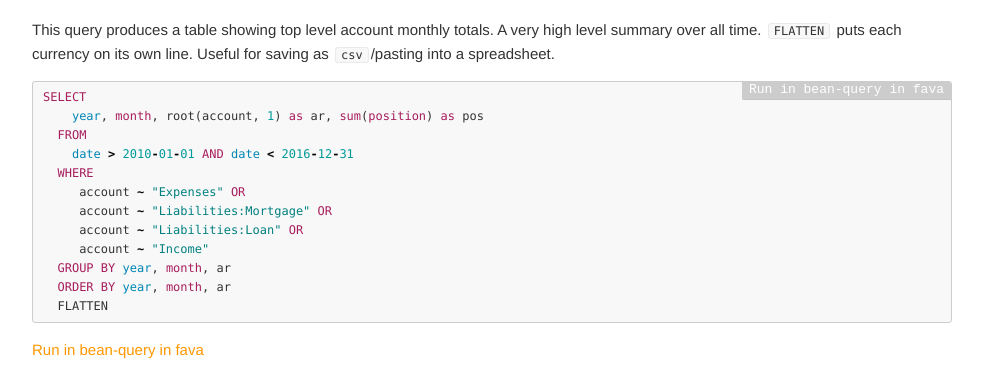
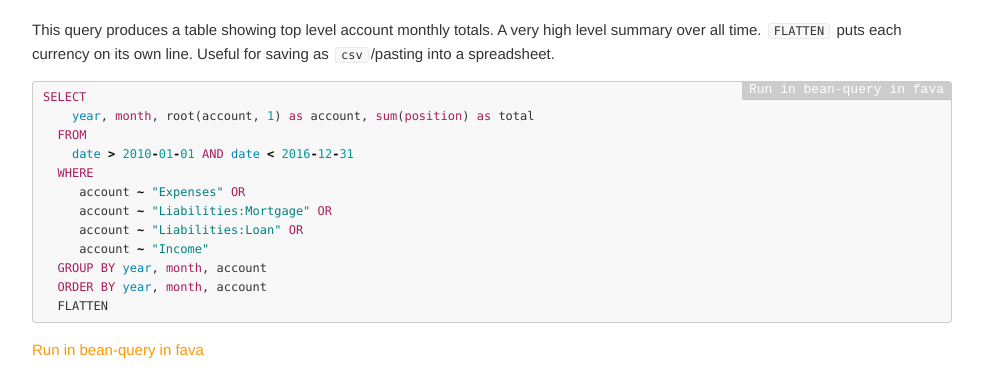
Before and after one commit to aumayr/beancount-sql-queries, a Jekyll site: the page built from _posts/2016-02-21-expenses-income-loans-monthly-totals.md, in a window 1280 px wide. Shown: the part 238-619 px from the top of the page, without its empty margins (148-1131 px from the left). Built offline with Jekyll 4.4.1, drawn with Linux system fonts in a browser that asks for light colours.

Commit message:
More obvious titles

```diff
--- a/_posts/2016-02-21-expenses-income-loans-monthly-totals.md
+++ b/_posts/2016-02-21-expenses-income-loans-monthly-totals.md
@@ -14,7 +14,7 @@ Useful for saving as `csv`/pasting into a spreadsheet.
 
 ~~~sql
 SELECT
-    year, month, root(account, 1) as ar, sum(position) as pos
+    year, month, root(account, 1) as account, sum(position) as total
   FROM
     date > 2010-01-01 AND date < 2016-12-31
   WHERE
@@ -22,7 +22,7 @@ SELECT
      account ~ "Liabilities:Mortgage" OR
      account ~ "Liabilities:Loan" OR
      account ~ "Income"
-  GROUP BY year, month, ar
-  ORDER BY year, month, ar
+  GROUP BY year, month, account
+  ORDER BY year, month, account
   FLATTEN
 ~~~
```
Also changed, not shown: other parts of _posts/2016-02-21-expenses-income-loans-monthly-totals.md (+2 -2 lines), _posts/2016-02-21-monthly-expenses-report.md (+2 -2 lines).
